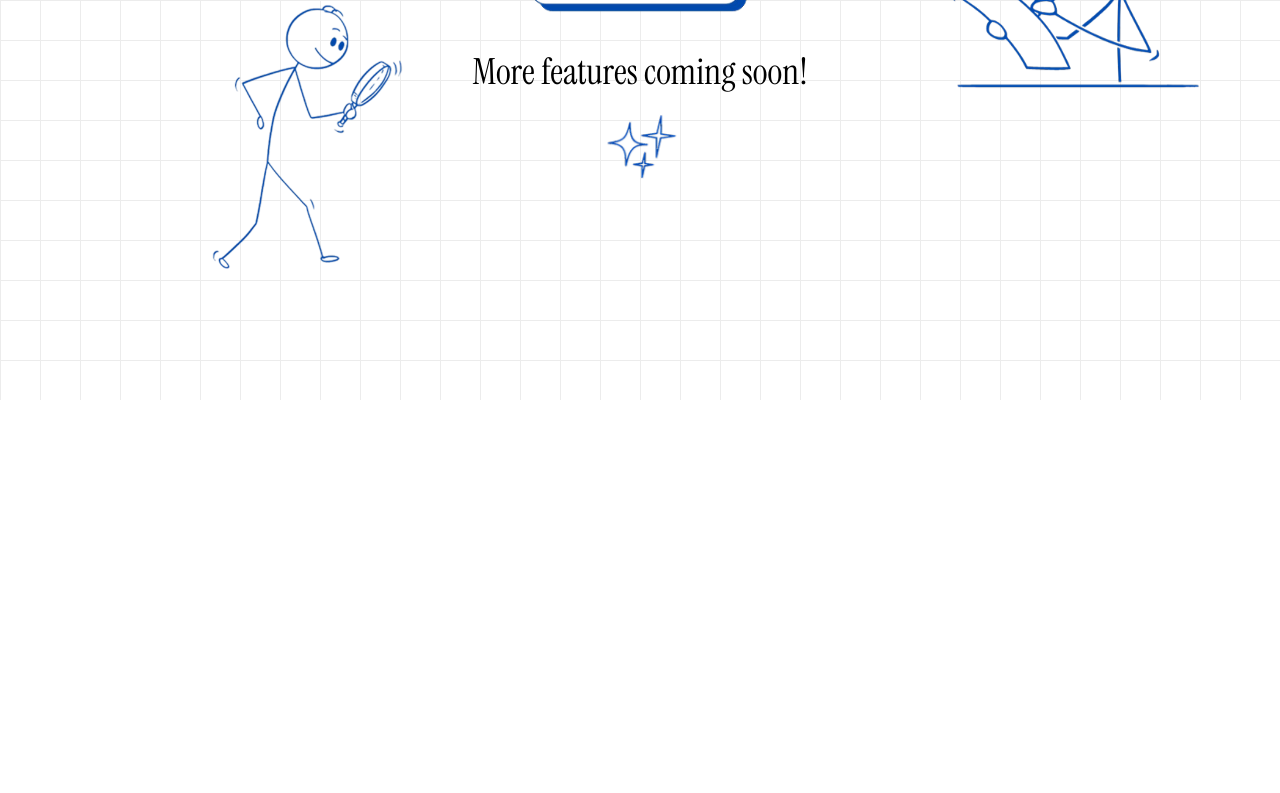
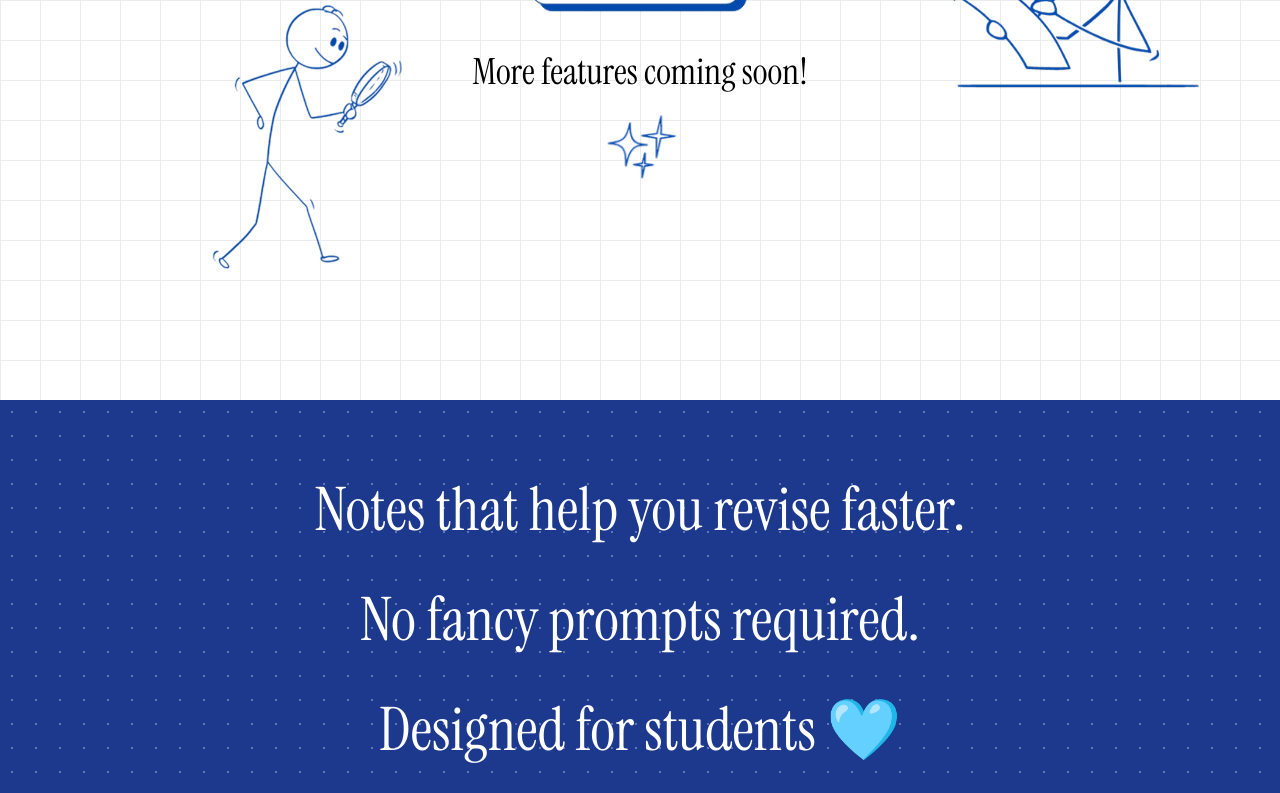
Before and after one commit to bvslahari007/cliero-ai, a Next.js app: page / in a window 1280 px wide. Shown: the part 2000-2793 px from the top of the page. Before the commit the page ends 2400 px from the top, so only its background shows below. Built offline with nearby package versions, Linux system fonts and the light colour scheme.

Commit message:
Complete Why Cliero section

```diff
--- a/app/globals.css
+++ b/app/globals.css
@@ -60,3 +60,13 @@ body {
 
   background-size: 24px 24px;
 }
+
+@keyframes twinkle {
+  0%,100% {
+    opacity: 0.3;
+  }
+
+  50% {
+    opacity: 1;
+  }
+}
--- a/app/page.tsx
+++ b/app/page.tsx
@@ -2,6 +2,7 @@ import Hero from "@/components/hero";
 import Navbar from "@/components/navbar";
 import About from "@/components/whatiscliero"
 import Features from "@/components/features"
+import WhyChoose from "@/components/whycliero";
 
 export default function Home() {
     return(
@@ -10,6 +11,7 @@ export default function Home() {
             <Hero />
             <About />
             <Features />
+            <WhyChoose />
         </main>
 
     );
--- /dev/null
+++ b/components/whycliero.tsx
@@ -0,0 +1,80 @@
+import Image from "next/image";
+import { instrumentSerif } from "@/app/layout";
+
+export default function WhyChoose() {
+  return (
+    <section className="relative py-20 flex flex-col items-center justify-center text-center px-6 bg-blue-900 dots-bg overflow-hidden">
+
+      <div className="flex flex-col gap-10">
+
+        <div className="group cursor-default">
+          <p
+            className={`${instrumentSerif.className} text-4xl md:text-6xl text-white leading-none font-normal`}
+          >
+            Notes that help you revise faster.
+          </p>
+
+          <span
+            className="
+              mx-auto
+              mt-2
+              block
+              h-[2px]
+              w-0
+              bg-white
+              transition-all
+              duration-500
+              group-hover:w-3/4
+            "
+          />
+        </div>
+
+        <div className="group cursor-default">
+          <p
+            className={`${instrumentSerif.className} text-4xl md:text-6xl text-white leading-none font-normal`}
+          >
+            No fancy prompts required.
+          </p>
+
+          <span
+            className="
+              mx-auto
+              mt-2
+              block
+              h-[2px]
+              w-0
+              bg-white
+              transition-all
+              duration-500
+              group-hover:w-3/4
+            "
+          />
+        </div>
+
+        <div className="group cursor-default">
+          <p
+            className={`${instrumentSerif.className} text-4xl md:text-6xl text-white leading-none font-normal`}
+          >
+            Designed for students 🩵
+          </p>
+
+          <span
+            className="
+              mx-auto
+              mt-2
+              block
+              h-[2px]
+              w-0
+              bg-white
+              transition-all
+              duration-500
+              group-hover:w-3/4
+            "
+          />
+        </div>
+
+      </div>
+
+    </section>
+  );
+}
```
